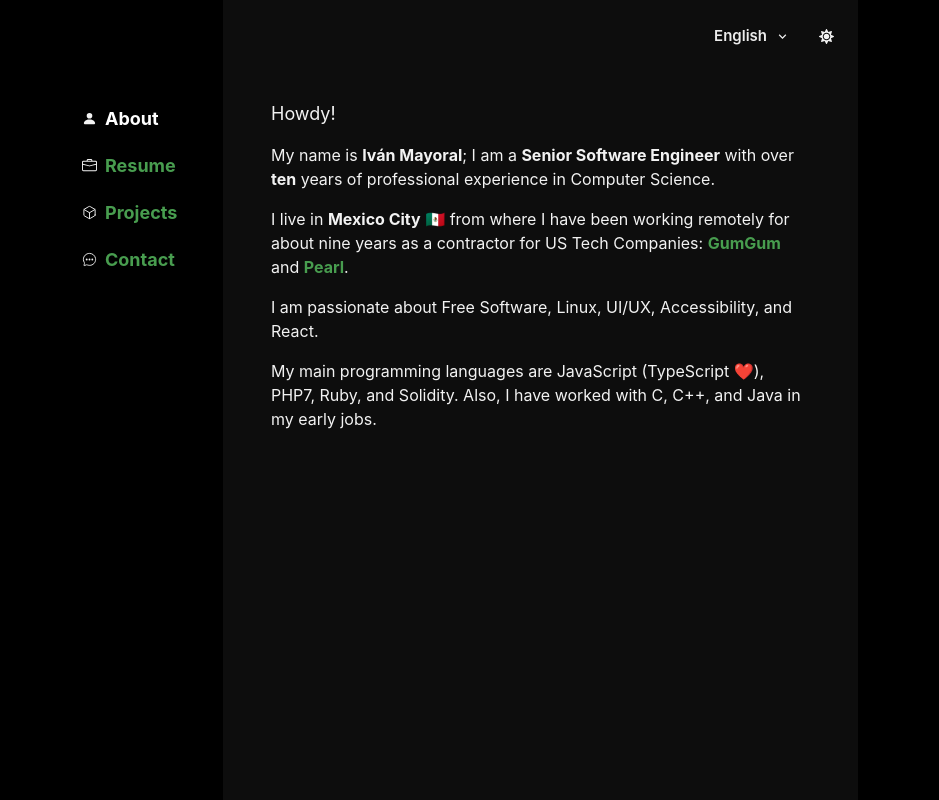
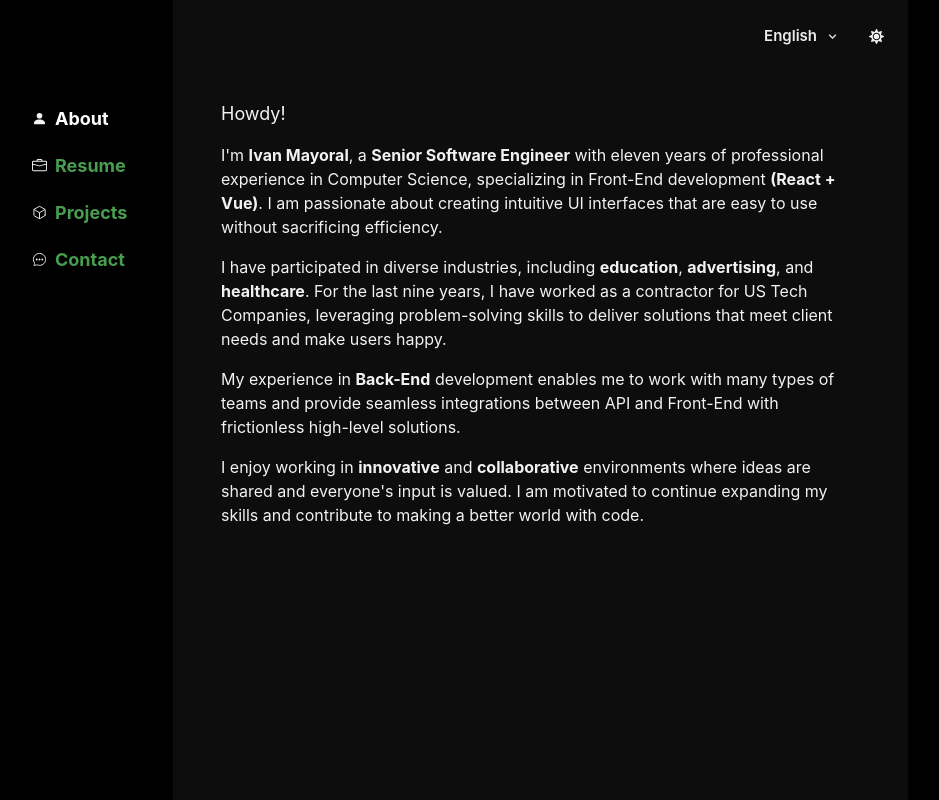
Before and after one commit to ivanm/vaan.dev, a React (Create React App) app: page / in a window 1280 px wide. Shown: the whole page, without its empty margins (182-1121 px from the left). Built offline with nearby package versions, Linux system fonts and the light colour scheme.

Commit message:
Text changes

```diff
--- a/src/App.tsx
+++ b/src/App.tsx
@@ -11,7 +11,7 @@ export const App = () => (
         <Grid
           minH="100vh"
           templateColumns={{ base: "120px 1fr", sm: "165px 1fr" }}
-          width={{ base: "auto", sm: "800px" }}
+          width={{ base: "auto", sm: "900px" }}
           marginRight={{ base: 0, sm: "auto" }}
           marginLeft={{ base: 0, sm: "auto" }}
         >
--- a/src/Intro.tsx
+++ b/src/Intro.tsx
@@ -1,4 +1,4 @@
-import { Box, Text, Link } from "@chakra-ui/react";
+import { Box, Text } from "@chakra-ui/react";
 import { useTranslation, Trans } from "react-i18next";
 
 const Intro = () => {
@@ -6,41 +6,39 @@ const Intro = () => {
   return (
     <Box w="100%">
       <Text fontSize={18} mb={4}>
-        <Trans i18nKey="intro.greeting">
-          Howdy!
-        </Trans>
+        <Trans i18nKey="intro.greeting">About me:</Trans>
       </Text>
       <Text mb={4}>
         <Trans i18nKey="intro.text1">
-          My name is <b>Iván Mayoral</b>, I am a<b>Senior Software Engineer</b>
-          with over <b>10</b> years of professional experience in Computer
-          Science.
+          I'm <b>Ivan Mayoral</b>, a <b>Senior Software Engineer</b> with eleven
+          years of professional experience in Computer Science, specializing in
+          Front-End Development <b>(Vue+React)</b>. I am passionate about
+          creating intuitive UI interfaces that are easy to use without
+          sacrificing efficiency.
         </Trans>
       </Text>
       <Text mb={4}>
         <Trans i18nKey="intro.text2">
-          I live in <b>Mexico City</b> and have been working remotely for about
-          9 years as a contractor for US Tech Companies:
-          <Link isExternal href="https://gumgum.com/">
-            GumGum
-          </Link>
-          and
-          <Link isExternal href="https://hellopearl.com">
-            Pearl
-          </Link>
+          I have participated in diverse industries, including <b>education</b>,
+          <b>advertising</b>, and <b>healthcare</b>. For the last nine years, I
+          have worked as a contractor for US Tech Companies, leveraging
+          problem-solving skills to deliver solutions that meet client needs and
+          make users happy.
         </Trans>
       </Text>
       <Text mb={4}>
         <Trans i18nKey="intro.text3">
-          I am passionate about Free Software, Linux, UI/UX, Accesibility, and
-          React.
+          My experience in <b>Back-End</b> development enables me to work with
+          many types of teams and provide seamless integrations between API and
+          Front-End with frictionless high-level solutions.
         </Trans>
       </Text>
       <Text mb={4}>
         <Trans i18nKey="intro.text4">
-          My main programming languages are JavaScript (TypeScript ❤️), PHP7,
-          Ruby and Solidity, however I have worked with C, C++ and Java in my
-          first early jobs.
+          I enjoy working in <b>innovative</b> and <b>collaborative</b>
+          environments where ideas are shared and everyone's input is valued. I
+          am motivated to continue expanding my skills and contribute to making
+          a better world with code.
         </Trans>
       </Text>
     </Box>
--- a/src/locales/en.ts
+++ b/src/locales/en.ts
@@ -3,70 +3,74 @@ const en: any = {
     about: "About",
     projects: "Projects",
     contact: "Contact",
-    resume: "Resume"
+    resume: "Resume",
   },
   intro: {
     greeting: "Howdy!",
     text1:
-      "My name is <1>Iván Mayoral</1>; I am a <3>Senior Software Engineer</3> with over <5>ten</5> years of professional experience in Computer Science.",
+      "I'm <1>Ivan Mayoral</1>, a <3>Senior Software Engineer</3> with eleven years of professional experience in Computer Science, specializing in Front-End development <5>(React + Vue)</5>. I am passionate about creating intuitive UI interfaces that are easy to use without sacrificing efficiency.",
     text2:
-      "I live in <1>Mexico City</1> 🇲🇽 from where I have been working remotely for about nine years as a contractor for US Tech Companies: <3>GumGum</3> and <5>Pearl</5>.",
+      "I have participated in diverse industries, including <1>education</1>, <3>advertising</3>, and <5>healthcare</5>. For the last nine years, I have worked as a contractor for US Tech Companies, leveraging problem-solving skills to deliver solutions that meet client needs and make users happy.",
     text3:
-      "I am passionate about Free Software, Linux, UI/UX, Accessibility, and React.",
+      "My experience in <1>Back-End</1> development enables me to work with many types of teams and provide seamless integrations between API and Front-End with frictionless high-level solutions.",
     text4:
-      "My main programming languages are JavaScript (TypeScript ❤️), PHP7, Ruby, and Solidity. Also, I have worked with C, C++, and Java in my early jobs."
+      "I enjoy working in <1>innovative</1> and <3>collaborative</3> environments where ideas are shared and everyone's input is valued. I am motivated to continue expanding my skills and contribute to making a better world with code.",
   },
   resume: {
     skills: {
       header: "Skills",
-      text:
-        "<0>Frontend</0><1>JavaScript, TypeScript, CSS3, HTML5, JAMstack, React.js (Redux,Hooks), Vue.js (Vuex, Nuxt).</1><2>Backend</2><3>SQL, Node.js, Express, PHP7, Laravel, Ruby on Rails, Solidity.</3><4>Tooling</4><5>Git, Git Flow, Vim, Docker, Docker Compose, Drone CI, Jenkins, Ansible, Puppet, Vagrant, VirtualBox, Bash, Linux (Ubuntu, Debian, Arch), AWS. </5><6>Other</6><7>Agile, MVC, REST, Object-oriented programming, Functional Programming, Microservices, Internationalization, Continuous Integration, Smart Contracts on Blockchain.</7>"
+      text: "<0>Frontend</0><1>JavaScript, TypeScript, Flow, CSS3, HTML5, React.js (Redux,Hooks), Vue.js (Vuex, Nuxt).</1><2>Backend</2><3>SQL, Node.js, GraphQL, Express, PHP7, Laravel, Ruby on Rails, Solidity.</3><4>Tooling</4><5>Git, Git Flow, Vim, Docker, Docker Compose, Drone CI, Jenkins, Ansible, Puppet, Vagrant, VirtualBox, Bash, Linux (Ubuntu, Debian, Arch), AWS. </5><6>Other</6><7>Agile, MVC, REST, Object-oriented programming, Functional Programming, Microservices, Internationalization, Continuous Integration, Smart Contracts on Blockchain.</7>",
     },
     education: {
       header: "Education",
-      text:
-        "<0>IPN Escuela Superior de Computo</0><1>Computer Systems Engineering</1>",
-      dates: "2003 - 2007"
+      text: "<0>IPN Escuela Superior de Computo</0><1>Computer Systems Engineering</1>",
+      dates: "2003 - 2007",
     },
     experience: {
       header: "Experience",
+      sirona: {
+        dates: "March 2022 - November 2022",
+        headers: "<0>Sirona Medical</0><1>Software Engineer</1>",
+        items:
+          "<0>Development of Javascript UI Components for Radiology Applications. (ReactJS/GraphQL)</0><1>Development of Speech-To-Text Software and tools for processing user generated data. (ReactJS/Slate)</1><2>Architecture and Endpoint Design for REST Applications (Python/Django/Postgres/Docker)</2><3>Contributed to Technical Specifications for FDA Regulatory Documents.</3>",
+      },
       pearl: {
         dates: "July 2020 - June 2021",
         headers: "<0>Pearl</0><1>Senior Software Engineer</1>",
         items:
-          "<0>Development of User Interfaces for AI Markers on Dental Imagery.</0><1>Development of Dashboard Components for Machine Learning products.</1><2>Development of Internal Tools and Prototypes (TypeScript, React, Redux, Vue, Vue).</2><3>API Design and implementation for Dental products (AWS, Node, Postgres).</3>"
+          "<0>Development of User Interfaces for AI Markers on Dental Imagery.</0><1>Development of Dashboard Components for Machine Learning products.</1><2>Development of Internal Tools and Prototypes (TypeScript, React, Redux, Vue, Vue).</2><3>API Design and implementation for Dental products (AWS, Node, Postgres).</3>",
       },
       gumgum: {
         dates: "April 2013 - April 2020",
         headers: "<0>GumGum</0><1>Senior Software Engineer</1>",
         items:
-          "<0>Frontend: Development of internal React Applications (Ad Manager, Publisher Manager) and integration with REST APIs (React/Redux, ES6, Ramda, JAMStack).</0><1>Backend/Frontend: Maintenance of internal company Dashboard (PHP, Codeigniter, React, Vue).</1><2>Backend/Frontend: Development a React Application (Publisher Center) for managing ads on their sites (React, Redux, PHP, Codeigniter).</2><3>Design and programming of internal REST API Endpoints with Laravel and JWT.</3><4>Docker orchestration of legacy and new products (Docker, Docker Compose, Drone CI).</4><5>LAMP servers maintenance and configuration.</5><6>Implementation and configuration of Vagrant virtual machines for providing a common environment between all the team members (VirtualBox, Ansible, Puppet).</6><7>Database design for several internal products with MySQL, PostgreSQL.</7>"
-      }
-    }
+          "<0>Frontend: Development of internal React Applications (Ad Manager, Publisher Manager) and integration with REST APIs (React/Redux, ES6, Ramda, JAMStack).</0><1>Backend/Frontend: Maintenance of internal company Dashboard (PHP, Codeigniter, React, Vue).</1><2>Backend/Frontend: Development a React Application (Publisher Center) for managing ads on their sites (React, Redux, PHP, Codeigniter).</2><3>Design and programming of internal REST API Endpoints with Laravel and JWT.</3><4>Docker orchestration of legacy and new products (Docker, Docker Compose, Drone CI).</4><5>LAMP servers maintenance and configuration.</5><6>Implementation and configuration of Vagrant virtual machines for providing a common environment between all the team members (VirtualBox, Ansible, Puppet).</6><7>Database design for several internal products with MySQL, PostgreSQL.</7>",
+      },
+    },
   },
   projects: {
     text1:
       "This are some of the <1>Open Source</1> projects that I'm currently working on my free time:",
     coinlog: {
       label: "Coinlog [beta]",
-      description: "Configurable cryptocurrency price tracker."
+      description: "Configurable cryptocurrency price tracker.",
     },
     nftExplorer: {
       label: "NFT Explorer",
       description:
-        "Visualizer for full NFT Collections. An alternative to OpenSea."
+        "Visualizer for full NFT Collections. An alternative to OpenSea.",
     },
     nftAutoTool: {
       label: "NFT Autotool",
-      description: "NFT Generator script using layers with different rarities."
+      description: "NFT Generator script using layers with different rarities.",
     },
     vaanDev: {
       label: "vaan.dev",
-      description: "This page. My personal portfolio."
-    }
+      description: "This page. My personal portfolio.",
+    },
   },
   contact: {
-    text1: "You can find me on:"
-  }
+    text1: "You can find me on:",
+  },
 };
 export default en;
--- a/src/locales/es.ts
+++ b/src/locales/es.ts
@@ -3,70 +3,75 @@ const es: any = {
     about: "Acerca de",
     projects: "Proyectos",
     contact: "Contacto",
-    resume: "CV"
+    resume: "CV",
   },
   intro: {
     greeting: "¡Hola!",
     text1:
-      "Me llamo <1>Iván Mayoral</1>; soy <3>Senior Software Engineer</3> con más de <5>diez</5> años de carrera profesional en Ciencias de la Computación.",
+      "Me llamo <1>Iván Mayoral</1>, soy <3>Senior Software Engineer</3> con más de once años de experiencia profesional en Ciencias de la Computación y especializado en Desarollo Front-End <5>(React + Vue)</5>. Me apasiona crear interfaces de usuario intuitivas que sean fáciles de usar sin sacrificar eficiencia.",
     text2:
-      "Vivo en <1>Ciudad de México</1> 🇲🇽. Hace nueve años que trabajo de forma remota como contractor para empresas tecnológicas de USA: <3>GumGum</3> y <5>Pearl</5>.",
+      "He participado en diversas industrias, incluyendo <1>educación</1>, <3>publicidad</3> y <5>salud</5>. En los ultimos años he trabajado como contratista para compañias Tech de USA, aprovechando mis habilidades para resolver problemas para producir souciones a la medida del cliente y que hagan felices a los usuarios.",
     text3:
-      "Me apasiona el Software Libre, Linux, UI/UX, Accesibilidad y React.",
+      "Mi experiencia en <1>Back-End</1> me permite trabajar con muchos tipos diferentes de equipos y proveer integraciones entre API y Front-End con soluciones de alto nivel y sin fricción.",
     text4:
-      "Mis principales lenguajes de programación son JavaScript (TypeScript ❤️), PHP7, Ruby y Solidity. También he programado con C, C++ y Java en mis primeros trabajos."
+      "Disfruto trabajar en ambientes <1>inovadores</1> y <3>colaborativos</3> donde las ideas son compartidas y es valuada la opinion de todos. Me motiva continuar expandiendo mis habilidades y contribuir a hacer un mundo mejor usando código.",
   },
   resume: {
     skills: {
       header: "Habilidades",
-      text:
-        "<0>Frontend</0><1>JavaScript, TypeScript, CSS3, HTML5, JAMstack, React.js (Redux,Hooks), Vue.js (Vuex, Nuxt).</1><2>Backend</2><3>SQL, Node.js, Express, PHP7, Laravel, Ruby on Rails, Solidity.</3><4>Tooling</4><5>Git, Git Flow, Vim, Docker, Docker Compose, Drone CI, Jenkins, Ansible, Puppet, Vagrant, VirtualBox, Bash, Linux (Ubuntu, Debian, Arch), AWS. </5><6>Otros</6><7>Agile, MVC, REST, Programación Orientada a Objetos, Programación Funcional, Microservicios, Internacionalización, Integración Contuinua, Smart Contracts en Blockchain.</7>"
+      text: "<0>Frontend</0><1>JavaScript, TypeScript, Flow, CSS3, HTML5, React.js (Redux,Hooks), Vue.js (Vuex, Nuxt).</1><2>Backend</2><3>SQL, Node.js, GraphQL, Express, PHP7, Laravel, Ruby on Rails, Solidity.</3><4>Tooling</4><5>Git, Git Flow, Vim, Docker, Docker Compose, Drone CI, Jenkins, Ansible, Puppet, Vagrant, VirtualBox, Bash, Linux (Ubuntu, Debian, Arch), AWS. </5><6>Otros</6><7>Agile, MVC, REST, Object-oriented programming, Functional Programming, Microservices, Internationalization, Continuous Integration, Smart Contracts on Blockchain.</7>",
     },
     education: {
       header: "Educación",
-      text:
-        "<0>IPN Escuela Superior de Computo</0><1>Ingeniería en Sistemas Computacionales</1>",
-      dates: "2003 - 2007"
+      text: "<0>IPN Escuela Superior de Computo</0><1>Ingeniería en Sistemas Computacionales</1>",
+      dates: "2003 - 2007",
     },
     experience: {
       header: "Experiencia",
+      sirona: {
+        dates: "Marzo 2022 - Noviembre 2022",
+        headers: "<0>Sirona Medical</0><1>Software Engineer</1>",
+        items:
+          "<0>Desarollo de componentes UI en JavaScript para aplicaciones de radiología. (ReactJS/GraphQL)</0><1>Desarollo de software de reconocimiento de voz y herramientas para procesar datos de usuarios mediante comandos. (ReactJS/Slate)</1><2>Diseño de arquitectura y endopints para aplicaciones REST (Python/Django/Postgres/Docker)</2><3>Escritura de especificaciones tecnicas para documentos regulatorios de FDA.</3>",
+      },
       pearl: {
         dates: "Julio 2020 - Junio 2021",
         headers: "<0>Pearl</0><1>Senior Software Engineer</1>",
         items:
-          "<0>Desarollo de Interfaces de Usuario para marcadores de IA en imágenes dentales.</0><1>Desarollo de componentes para Dashboards para productos de Machine Learning.</1><2>Desarollo de herramientas internas y prototipos (TypeScript, React, Redux, Vue, Vue).</2><3>Desarollo e implemantación de APIs para productos dentales (AWS, Node, Postgres).</3>"
+          "<0>Desarollo de Interfaces de Usuario para marcadores de IA en imágenes dentales.</0><1>Desarollo de componentes para Dashboards para productos de Machine Learning.</1><2>Desarollo de herramientas internas y prototipos (TypeScript, React, Redux, Vue, Vue).</2><3>Desarollo e implemantación de APIs para productos dentales (AWS, Node, Postgres).</3>",
       },
       gumgum: {
         dates: "Abril 2013 - Abril 2020",
         headers: "<0>GumGum</0><1>Senior Software Engineer</1>",
         items:
-          "<0>Frontend: Desarollo de aplicaciones internas en React (Ad Manager, Publisher Manager) e integración con APIs REST (React/Redux, ES6, Ramda, JAMStack).</0><1>Backend/Frontend: Mantenimiento de Dashboard internos (PHP, Codeigniter, React, Vue).</1><2>Backend/Frontend: Desarollo de aplicación en React (Publisher Center) para administrar ads (React, Redux, PHP, Codeigniter).</2><3>Diseño y programación de Enpoints API REST con Laravel y autentificación JWT.</3><4>Orquestación en Docker para productos nuevos y legacy (Docker, Docker Compose, Drone CI).</4><5>Mantenimiento y configuración de servidores LAMP.</5><6>Implementación y configuración de maquinas virtuales en Vagrant para proveer configuración común para todos los miembros del equipo (VirtualBox, Ansible, Puppet).</6><7>Diseño de Bases de Datos para productos internos con MySQL, PostgreSQL.</7>"
-      }
-    }
+          "<0>Frontend: Desarollo de aplicaciones internas en React (Ad Manager, Publisher Manager) e integración con APIs REST (React/Redux, ES6, Ramda, JAMStack).</0><1>Backend/Frontend: Mantenimiento de Dashboard internos (PHP, Codeigniter, React, Vue).</1><2>Backend/Frontend: Desarollo de aplicación en React (Publisher Center) para administrar ads (React, Redux, PHP, Codeigniter).</2><3>Diseño y programación de Enpoints API REST con Laravel y autentificación JWT.</3><4>Orquestación en Docker para productos nuevos y legacy (Docker, Docker Compose, Drone CI).</4><5>Mantenimiento y configuración de servidores LAMP.</5><6>Implementación y configuración de maquinas virtuales en Vagrant para proveer configuración común para todos los miembros del equipo (VirtualBox, Ansible, Puppet).</6><7>Diseño de Bases de Datos para productos internos con MySQL, PostgreSQL.</7>",
+      },
+    },
   },
   projects: {
     text1:
       "Estos son algunos de los proyectos <1>Open Source</1> en los que he trabajado en mi tiempo libre:",
     coinlog: {
       label: "Coinlog [beta]",
-      description: "Tracker configurable de criptomonedas."
+      description: "Tracker configurable de criptomonedas.",
     },
     nftExplorer: {
       label: "NFT Explorer",
-      description: "Visualizador de colleciones NFT. Alternativa a OpenSea."
+      description: "Visualizador de colleciones NFT. Alternativa a OpenSea.",
     },
     nftAutoTool: {
       label: "NFT Autotool",
-      description: "Script generador de NFT usando capas de diferentes rarezas."
+      description:
+        "Script generador de NFT usando capas de diferentes rarezas.",
     },
     vaanDev: {
       label: "vaan.dev",
-      description: "Esta página. Mi portafolio personal."
-    }
+      description: "Esta página. Mi portafolio personal.",
+    },
   },
 
   contact: {
-    text1: "Puedes encontrarme en:"
-  }
+    text1: "Puedes encontrarme en:",
+  },
 };
 export default es;
```
Also changed, not shown: src/Resume.tsx (+27 -0 lines).
